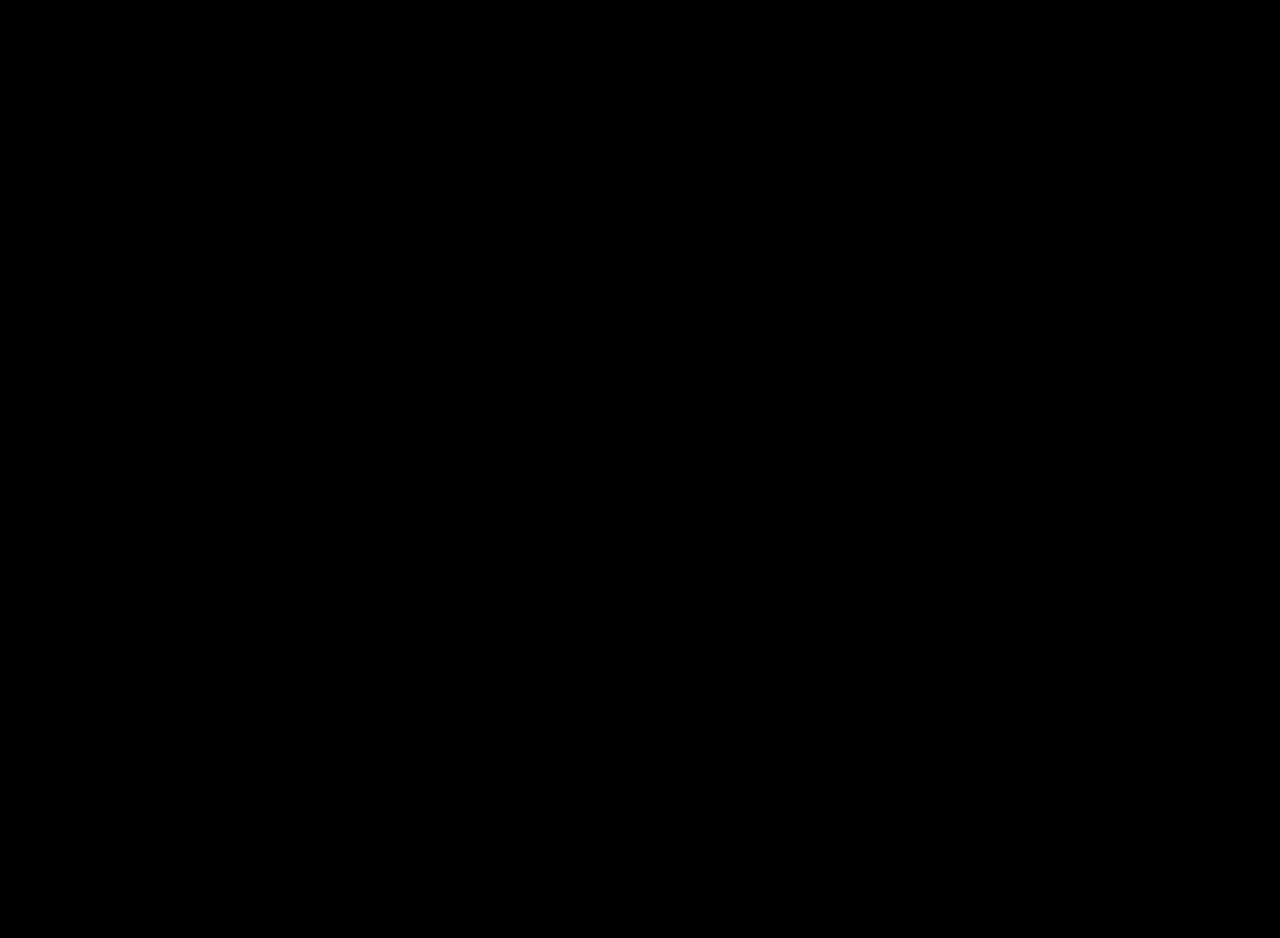
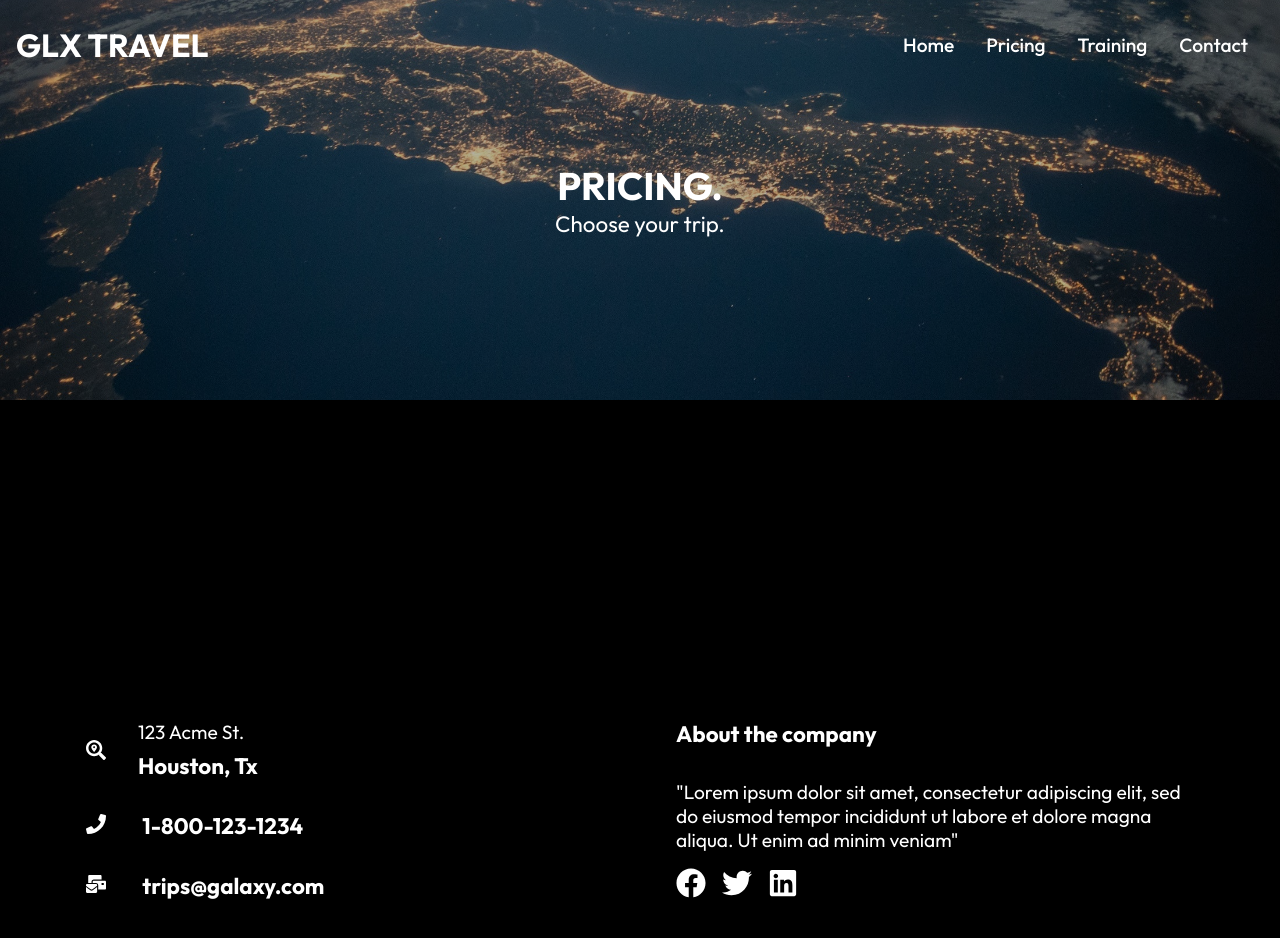
Before and after one commit to sameersheikh2/glx-travel, a React (Create React App) app: page /pricing in a window 1280 px wide. Before the commit this address had no page. Shown: the top 938 px of the page. Before the commit the page ends 800 px from the top, so only its background shows below. Built offline with nearby package versions, Linux system fonts and the light colour scheme.

Commit message:
added price components and hero image

```diff
--- a/src/App.js
+++ b/src/App.js
@@ -1,12 +1,14 @@
 import React from 'react'
-import {Routes , Route } from "react-router-dom"
+import { Routes, Route } from "react-router-dom"
 import Home from "./routes/Home"
+import Pricing from './routes/Pricing'
 
 const App = () => {
   return (
     <>
       <Routes>
-        <Route path="/" element={<Home/>} />
+        <Route path="/" element={<Home />} />
+        <Route path='/pricing' element={<Pricing />} />
       </Routes>
     </>
   )
--- /dev/null
+++ b/src/components/HeroImage.jsx
@@ -0,0 +1,15 @@
+import React from 'react'
+import './HeroImageStyle.css'
+
+const HeroImage = (props) => {
+    return (
+        <div className='hero-img'>
+            <div className='heading'>
+                <h1>{props.heading}</h1>
+                <p>{props.text}</p>
+            </div>
+        </div>
+    )
+}
+
+export default HeroImage
--- /dev/null
+++ b/src/components/HeroImageStyle.css
@@ -0,0 +1,40 @@
+.hero-img {
+    background: rgba(0,0,0,.3);
+    height: 50vh;
+    width: 100%;
+    position: relative;
+}
+
+.hero-img:before {
+    content:'';
+    background: url('../assets/heroImg.jpg') no-repeat center center/cover;
+    height: 100%;
+    width: 100%;
+    position: absolute;
+    top: 0;
+    left: 0;
+    z-index: -1;
+}
+
+.hero-img .heading {
+    width: 100%;
+    height: 100%;
+    display: flex;
+    flex-direction: column;
+    justify-content: center;
+    align-items: center;
+}
+
+.hero-img h1 {
+    font-size: 2.4rem;
+}
+
+.hero-img p {
+    font-size: 1.4rem;
+}
+
+@media screen and (max-width:640px) {
+    .hero-img h1 {
+        font-size: 2rem;
+    }
+}
--- /dev/null
+++ b/src/components/Pricing.jsx
@@ -0,0 +1,13 @@
+import React from 'react'
+import {Link} from 'react-router-dom'
+import './PricingStyle.css'
+
+const Pricing = () => {
+    return (
+        <div className='pricing'>
+
+        </div>
+    )
+}
+
+export default Pricing
--- /dev/null
+++ b/src/components/PricingStyle.css
@@ -0,0 +1,65 @@
+.pricing {
+    width: 100%;
+    padding: 6rem 1rem;
+    background-color: #000;
+}
+
+.card-container {
+    max-width: 1140px;
+    margin: auto;
+    display: grid;
+    grid-gap: 40px;
+    grid-template-columns: repeat(3, 1fr);
+}
+
+.card-container .card {
+    border: 1px solid #eee;
+    color: #eee;
+}
+
+.card {
+    text-align: center;
+    padding: 1rem;
+}
+
+.card:hover {
+    background-color: #141414;
+}
+
+.card h3 {
+    font-size: 1.4rem;
+    padding: 1rem;
+}
+
+.card .bar {
+    border-bottom: 1px solid #eee;
+    width: 10%;
+    margin: 1.5rem auto;
+    display: block;
+}
+
+.card .btc {
+    font-size: 4rem;
+    font-weight: 600;
+    padding: 1rem;
+}
+
+.pricing p {
+    color: #eee;
+    padding: 1rem 0;
+    font-size: 1.2rem;
+}
+
+.card .btn {
+    display: block;
+    width: 80%;
+    margin: 2rem auto;
+}
+
+@media screen and (max-width: 980px) {
+    .card-container {
+        max-width: 90%;
+        margin: auto;
+        grid-template-columns: 1fr;
+    }
+}
--- /dev/null
+++ b/src/routes/Pricing.js
@@ -0,0 +1,18 @@
+import React from 'react'
+import Navbar from '../components/Navbar'
+import Footer from '../components/Footer'
+import PricingCards from '../components/Pricing'
+import HeroImage from '../components/HeroImage'
+
+const Pricing = () => {
+    return (
+        <div>
+            <Navbar />
+            <HeroImage heading='PRICING.' text='Choose your trip.' />
+            <PricingCards />
+            <Footer />
+        </div>
+    )
+}
+
+export default Pricing
```
